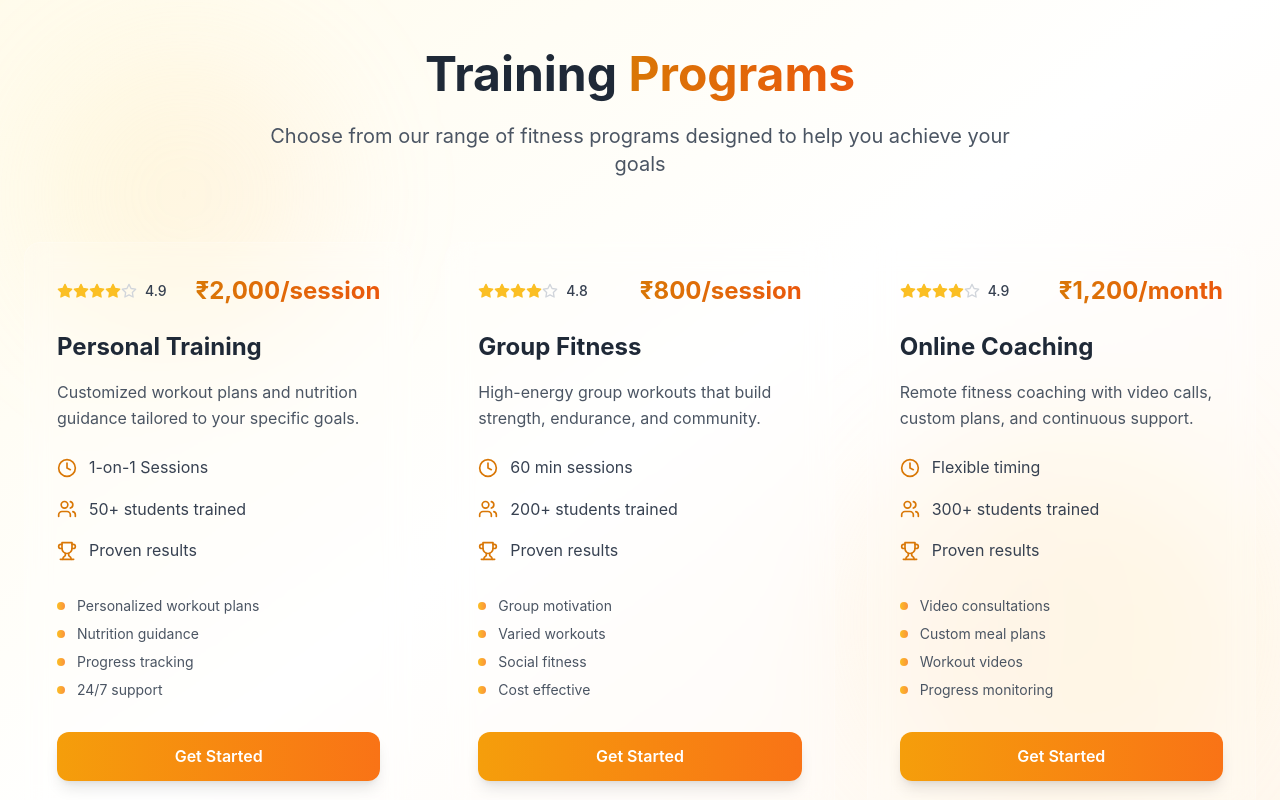
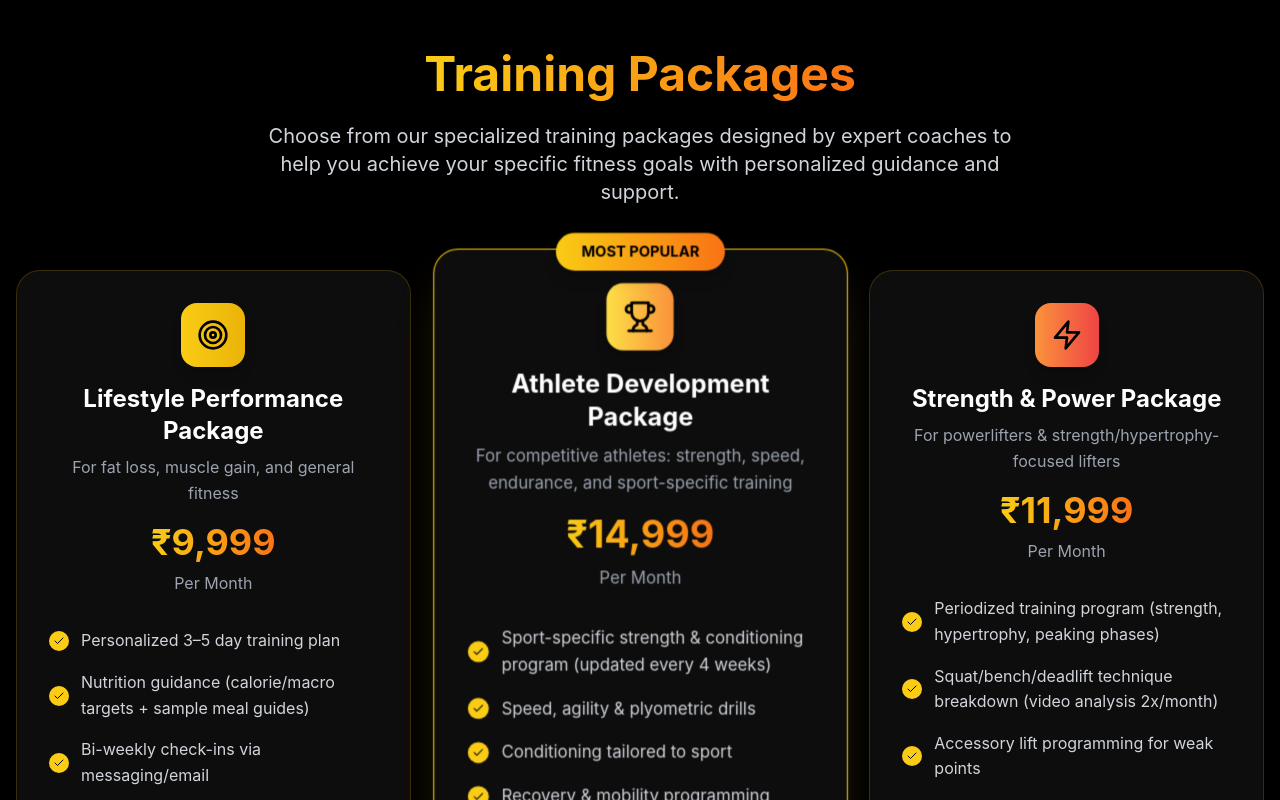
Before and after one commit to Akshat-pixel-ship-it/aditya, a React (Vite) app: page / in a window 1280 px wide. Shown: the part 1700-2500 px from the top of the page. Built offline with nearby package versions, Linux system fonts and the light colour scheme.

Commit message:
Updated Courses.tsx

```diff
--- a/src/components/Courses.tsx
+++ b/src/components/Courses.tsx
@@ -1,139 +1,136 @@
 import React from 'react';
-import { motion } from 'framer-motion';
-import { Clock, Users, Trophy, Star } from 'lucide-react';
+import { Check, Target, Trophy, Zap } from 'lucide-react';
 
 const Courses = () => {
   const courses = [
     {
-      id: 1,
-      title: "Personal Training",
-      duration: "1-on-1 Sessions",
-      students: "50+",
-      rating: 4.9,
-      price: "₹2,000/session",
-      description: "Customized workout plans and nutrition guidance tailored to your specific goals.",
-      features: ["Personalized workout plans", "Nutrition guidance", "Progress tracking", "24/7 support"]
+      icon: Target,
+      name: "Lifestyle Performance Package",
+      price: "₹9,999",
+      duration: "Per Month",
+      description: "For fat loss, muscle gain, and general fitness",
+      features: [
+        "Personalized 3–5 day training plan",
+        "Nutrition guidance (calorie/macro targets + sample meal guides)",
+        "Bi-weekly check-ins via messaging/email",
+        "Progress tracking (measurements & photos every 4 weeks)",
+        "Exercise demo library access",
+        "2 monthly video calls"
+      ],
+      popular: false,
+      color: "from-yellow-400 to-yellow-500"
     },
     {
-      id: 2,
-      title: "Group Fitness",
-      duration: "60 min sessions",
-      students: "200+",
-      rating: 4.8,
-      price: "₹800/session",
-      description: "High-energy group workouts that build strength, endurance, and community.",
-      features: ["Group motivation", "Varied workouts", "Social fitness", "Cost effective"]
+      icon: Trophy,
+      name: "Athlete Development Package",
+      price: "₹14,999",
+      duration: "Per Month",
+      description: "For competitive athletes: strength, speed, endurance, and sport-specific training",
+      features: [
+        "Sport-specific strength & conditioning program (updated every 4 weeks)",
+        "Speed, agility & plyometric drills",
+        "Conditioning tailored to sport",
+        "Recovery & mobility programming",
+        "Weekly video performance review & feedback",
+        "Performance testing every 12 weeks"
+      ],
+      popular: true,
+      color: "from-yellow-300 to-orange-400"
     },
     {
-      id: 3,
-      title: "Online Coaching",
-      duration: "Flexible timing",
-      students: "300+",
-      rating: 4.9,
-      price: "₹1,200/month",
-      description: "Remote fitness coaching with video calls, custom plans, and continuous support.",
-      features: ["Video consultations", "Custom meal plans", "Workout videos", "Progress monitoring"]
+      icon: Zap,
+      name: "Strength & Power Package",
+      price: "₹11,999",
+      duration: "Per Month",
+      description: "For powerlifters & strength/hypertrophy-focused lifters",
+      features: [
+        "Periodized training program (strength, hypertrophy, peaking phases)",
+        "Squat/bench/deadlift technique breakdown (video analysis 2x/month)",
+        "Accessory lift programming for weak points",
+        "Competition prep strategy (if competing)",
+        "Recovery protocols for strength athletes",
+        "Optional nutrition coaching",
+        "1x weekly coaching call"
+      ],
+      popular: false,
+      color: "from-orange-400 to-red-500"
     }
   ];
 
   return (
-    <section id="courses" className="py-20 relative overflow-hidden">
-      {/* Background Elements */}
-      <div className="absolute inset-0 bg-gradient-to-br from-amber-50 via-white to-orange-50" />
-      <div className="absolute top-20 left-10 w-72 h-72 bg-gradient-to-r from-amber-200/20 to-orange-200/20 rounded-full blur-3xl" />
-      <div className="absolute bottom-20 right-10 w-96 h-96 bg-gradient-to-r from-orange-200/20 to-amber-200/20 rounded-full blur-3xl" />
+    <section id="courses" className="py-20 px-4">
+      <div className="max-w-7xl mx-auto">
+        <div className="text-center mb-16">
+          <h2 className="text-4xl md:text-5xl font-bold mb-6">
+            <span className="bg-gradient-to-r from-yellow-400 to-orange-500 bg-clip-text text-transparent">
+              Training Packages
+            </span>
+          </h2>
+          <p className="text-xl text-gray-300 max-w-3xl mx-auto">
+            Choose from our specialized training packages designed by expert coaches to help you
+            achieve your specific fitness goals with personalized guidance and support.
+          </p>
+        </div>
 
-      <div className="container mx-auto px-6 relative z-10">
-        <motion.div
-          initial={{ opacity: 0, y: 20 }}
-          whileInView={{ opacity: 1, y: 0 }}
-          viewport={{ once: true }}
-          transition={{ duration: 0.6 }}
-          className="text-center mb-16"
+        <div className="grid grid-cols-1 lg:grid-cols-3 gap-8">
+          {courses.map((course, index) => (
+            <div
+              key={index}
+              className={`relative bg-white/5 backdrop-blur-sm rounded-3xl p-8 border transition-all duration-500 hover:transform hover:scale-105 ${
+                course.popular
+                  ? 'border-yellow-400 shadow-2xl shadow-yellow-500/20 transform scale-105'
+                  : 'border-yellow-500/20 hover:border-yellow-500/40'
+              }`}
             >
-          <h2 className="text-4xl md:text-5xl font-bold text-gray-800 mb-6">
-            Training <span className="text-transparent bg-clip-text bg-gradient-to-r from-amber-600 to-orange-600">Programs</span>
-          </h2>
-          <p className="text-xl text-gray-600 max-w-3xl mx-auto">
-            Choose from our range of fitness programs designed to help you achieve your goals
-          </p>
-        </motion.div>
-
-        <div className="grid md:grid-cols-2 lg:grid-cols-3 gap-8">
-          {courses.map((course, index) => (
-            <motion.div
-              key={course.id}
-              initial={{ opacity: 0, y: 30 }}
-              whileInView={{ opacity: 1, y: 0 }}
-              viewport={{ once: true }}
-              transition={{ duration: 0.6, delay: index * 0.1 }}
-              whileHover={{ y: -10 }}
-              className="group"
-            >
-              <div className="bg-white/15 backdrop-blur-md border border-white/20 rounded-2xl p-8 h-full hover:bg-white/25 transition-all duration-300 hover:shadow-2xl hover:shadow-amber-500/10">
-                <div className="flex items-center justify-between mb-6">
-                  <div className="flex items-center space-x-2">
-                    <div className="flex items-center">
-                      {[...Array(5)].map((_, i) => (
-                        <Star
-                          key={i}
-                          className={`w-4 h-4 ${
-                            i < Math.floor(course.rating)
-                              ? 'text-amber-400 fill-current'
-                              : 'text-gray-300'
-                          }`}
-                        />
-                      ))}
-                    </div>
-                    <span className="text-sm font-medium text-gray-700">{course.rating}</span>
-                  </div>
-                  <div className="text-2xl font-bold text-transparent bg-clip-text bg-gradient-to-r from-amber-600 to-orange-600">
-                    {course.price}
+              {course.popular && (
+                <div className="absolute -top-4 left-1/2 transform -translate-x-1/2">
+                  <div className="bg-gradient-to-r from-yellow-400 to-orange-500 text-black px-6 py-2 rounded-full text-sm font-bold shadow-lg">
+                    MOST POPULAR
                   </div>
                 </div>
+              )}
 
-                <h3 className="text-2xl font-bold text-gray-800 mb-4 group-hover:text-amber-600 transition-colors">
-                  {course.title}
-                </h3>
-
-                <p className="text-gray-600 mb-6 leading-relaxed">
-                  {course.description}
-                </p>
-
-                <div className="space-y-4 mb-8">
-                  <div className="flex items-center text-gray-700">
-                    <Clock className="w-5 h-5 mr-3 text-amber-600" />
-                    <span>{course.duration}</span>
+              <div className="text-center mb-8">
+                <div className={`inline-flex p-4 rounded-2xl bg-gradient-to-r ${course.color} mb-4 shadow-lg`}>
+                  <course.icon className="w-8 h-8 text-black" />
                 </div>
-                  <div className="flex items-center text-gray-700">
-                    <Users className="w-5 h-5 mr-3 text-amber-600" />
-                    <span>{course.students} students trained</span>
+                <h3 className="text-2xl font-bold text-white mb-2">{course.name}</h3>
+                <p className="text-gray-400 mb-4">{course.description}</p>
+                <div className="mb-2">
+                  <span className="text-4xl font-bold bg-gradient-to-r from-yellow-400 to-orange-500 bg-clip-text text-transparent">
+                    {course.price}
+                  </span>
                 </div>
-                  <div className="flex items-center text-gray-700">
-                    <Trophy className="w-5 h-5 mr-3 text-amber-600" />
-                    <span>Proven results</span>
-                  </div>
+                <div className="text-gray-400">{course.duration}</div>
               </div>
 
-                <div className="space-y-2 mb-8">
+              <ul className="space-y-4 mb-8">
                 {course.features.map((feature, idx) => (
-                    <div key={idx} className="flex items-center text-sm text-gray-600">
-                      <div className="w-2 h-2 bg-gradient-to-r from-amber-400 to-orange-400 rounded-full mr-3" />
+                  <li key={idx} className="flex items-center text-gray-300">
+                    <div className="w-5 h-5 bg-yellow-400 rounded-full flex items-center justify-center mr-3 flex-shrink-0">
+                      <Check className="w-3 h-3 text-black" />
+                    </div>
                     {feature}
+                  </li>
+                ))}
+              </ul>
+
+              <button className={`w-full py-4 px-6 rounded-2xl font-bold text-lg transition-all duration-300 ${
+                course.popular
+                  ? 'bg-gradient-to-r from-yellow-400 to-orange-500 text-black hover:shadow-2xl hover:shadow-yellow-500/30'
+                  : 'border-2 border-yellow-500 text-yellow-500 hover:bg-yellow-500 hover:text-black hover:shadow-2xl hover:shadow-yellow-500/20'
+              }`}>
+                Choose Plan
+              </button>
             </div>
           ))}
         </div>
 
-                <motion.button
-                  whileHover={{ scale: 1.02 }}
-                  whileTap={{ scale: 0.98 }}
-                  className="w-full bg-gradient-to-r from-amber-500 to-orange-500 text-white font-semibold py-3 px-6 rounded-xl hover:from-amber-600 hover:to-orange-600 transition-all duration-300 shadow-lg hover:shadow-xl"
-                >
-                  Get Started
-                </motion.button>
-              </div>
-            </motion.div>
-          ))}
+        <div className="text-center mt-12">
+          <p className="text-gray-400 mb-4">Need a custom plan? We've got you covered.</p>
+          <button className="bg-white/10 backdrop-blur-sm border border-yellow-500/30 text-yellow-400 px-8 py-3 rounded-full font-medium hover:bg-yellow-500/10 hover:border-yellow-500/50 transition-all duration-300">
+            Contact for Custom Pricing
+          </button>
         </div>
       </div>
     </section>
--- a/src/components/Hero.tsx
+++ b/src/components/Hero.tsx
@@ -31,15 +31,15 @@ const Hero = () => {
         </div>
 
         <div className="grid grid-cols-1 md:grid-cols-3 gap-8 mt-16">
-          <div className="bg-white/15 backdrop-blur-md rounded-2xl p-6 border border-yellow-500/20 hover:border-yellow-500/40 transition-all duration-300 hover:transform hover:scale-105">
+          <div className="bg-white/5 backdrop-blur-sm rounded-2xl p-6 border border-yellow-500/20 hover:border-yellow-500/40 transition-all duration-300 hover:transform hover:scale-105">
             <div className="text-3xl font-bold text-yellow-400 mb-2">500+</div>
             <div className="text-gray-300">Success Stories</div>
           </div>
-          <div className="bg-white/15 backdrop-blur-md rounded-2xl p-6 border border-yellow-500/20 hover:border-yellow-500/40 transition-all duration-300 hover:transform hover:scale-105">
+          <div className="bg-white/5 backdrop-blur-sm rounded-2xl p-6 border border-yellow-500/20 hover:border-yellow-500/40 transition-all duration-300 hover:transform hover:scale-105">
             <div className="text-3xl font-bold text-yellow-400 mb-2">50+</div>
             <div className="text-gray-300">Expert Trainers</div>
           </div>
-          <div className="bg-white/15 backdrop-blur-md rounded-2xl p-6 border border-yellow-500/20 hover:border-yellow-500/40 transition-all duration-300 hover:transform hover:scale-105">
+          <div className="bg-white/5 backdrop-blur-sm rounded-2xl p-6 border border-yellow-500/20 hover:border-yellow-500/40 transition-all duration-300 hover:transform hover:scale-105">
             <div className="text-3xl font-bold text-yellow-400 mb-2">24/7</div>
             <div className="text-gray-300">Support Available</div>
           </div>
--- a/src/components/Programs.tsx
+++ b/src/components/Programs.tsx
@@ -52,7 +52,7 @@ const Programs = () => {
           {programs.map((program, index) => (
             <div
               key={index}
-              className="group bg-white/15 backdrop-blur-md rounded-2xl p-8 border border-yellow-500/20 hover:border-yellow-500/40 transition-all duration-500 hover:transform hover:scale-105 hover:shadow-2xl hover:shadow-yellow-500/20"
+              className="group bg-white/5 backdrop-blur-sm rounded-2xl p-8 border border-yellow-500/20 hover:border-yellow-500/40 transition-all duration-500 hover:transform hover:scale-105 hover:shadow-2xl hover:shadow-yellow-500/20"
             >
               <div className={`inline-flex p-4 rounded-2xl bg-gradient-to-r ${program.color} mb-6 group-hover:shadow-lg transition-all duration-300`}>
                 <program.icon className="w-8 h-8 text-black" />
--- a/src/components/Reviews.tsx
+++ b/src/components/Reviews.tsx
@@ -60,7 +60,7 @@ const Reviews = () => {
           {reviews.map((review, index) => (
             <div
               key={index}
-              className="group bg-white/15 backdrop-blur-md rounded-3xl p-8 border border-yellow-500/20 hover:border-yellow-500/40 transition-all duration-500 hover:transform hover:scale-105 hover:shadow-2xl hover:shadow-yellow-500/20 relative overflow-hidden"
+              className="group bg-white/5 backdrop-blur-sm rounded-3xl p-8 border border-yellow-500/20 hover:border-yellow-500/40 transition-all duration-500 hover:transform hover:scale-102 hover:shadow-2xl hover:shadow-yellow-500/20 relative overflow-hidden"
             >
               {/* Quote icon */}
               <div className="absolute top-6 right-6 opacity-20">
--- a/src/components/Testimonials.tsx
+++ b/src/components/Testimonials.tsx
@@ -66,7 +66,7 @@ const Testimonials = () => {
           {testimonials.map((testimonial, index) => (
             <div
               key={index}
-              className="group bg-white/15 backdrop-blur-md rounded-3xl p-8 border border-yellow-500/20 hover:border-yellow-500/40 transition-all duration-500 hover:transform hover:scale-105 hover:shadow-2xl hover:shadow-yellow-500/20 relative overflow-hidden"
+              className="group bg-white/5 backdrop-blur-sm rounded-3xl p-8 border border-yellow-500/20 hover:border-yellow-500/40 transition-all duration-500 hover:transform hover:scale-105 hover:shadow-2xl hover:shadow-yellow-500/20 relative overflow-hidden"
             >
               {/* Quote icon */}
               <div className="absolute top-6 right-6 opacity-20">
```
Also changed, not shown: src/components/AthletePage.tsx (+5 -5 lines), 1 other file (tests, documents, lock files or other folders). Lines whose indentation alone changed are shown as unchanged.
